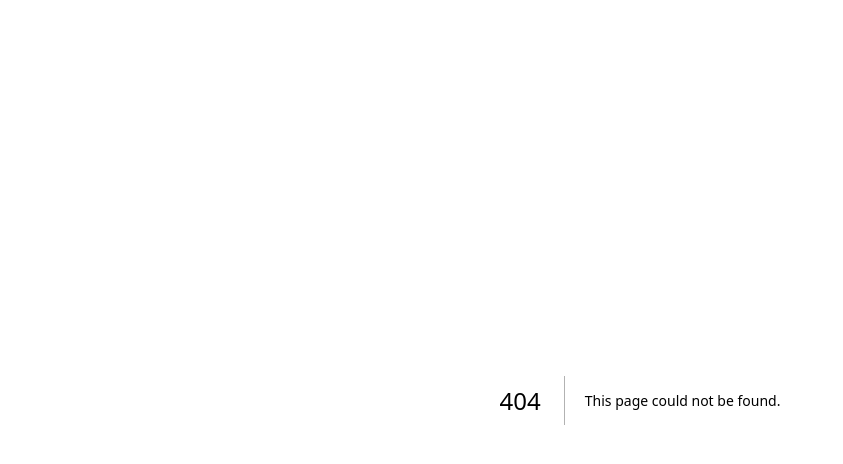
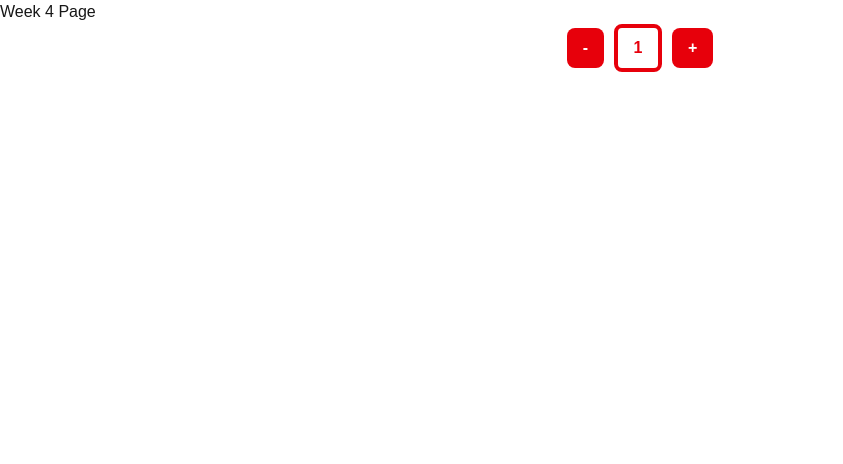
Before and after one commit to MatthewBelsha/cprg306-assignments, a Next.js app: page /week-4 in a window 1280 px wide. Before the commit this address had no page. Shown: the top 464 px of the page, without its empty margins (0-843 px from the left). Built offline with nearby package versions, Linux system fonts and the light colour scheme.

Commit message:
the week 4 js files

```diff
--- /dev/null
+++ b/app/week-4/new-item.js
@@ -0,0 +1,31 @@
+"use client";
+
+import { useState } from "react";
+
+export default function NewItem() {
+
+  const [quantity, setQuantity] = useState(1);
+
+  // Increment function (max 20)
+  const increment = () => {
+    setQuantity((prev) => (prev < 20 ? prev + 1 : prev));
+  };
+
+  // Decrement function (min 1)
+  const decrement = () => {
+    setQuantity((prev) => (prev > 1 ? prev - 1 : prev));
+  };
+
+  return (
+    <div className="flex justify-center">
+      <div style={{ display: 'flex', alignItems: 'center', gap: '10px' }}>
+        <button className="bg-red-600 text-white font-semibold py-2 px-4 rounded-lg hover:bg-red-700 transition" onClick={decrement}>-</button>
+        <span className="w-12 h-12 flex items-center justify-center border-4 border-red-600 rounded-lg font-semibold text-red-600 bg-white">
+            {quantity}
+        </span>
+        <button className="bg-red-600 text-white font-semibold py-2 px-4 rounded-lg hover:bg-red-700 transition" onClick={increment}>+</button>
+      </div>
+    </div>
+
+  );
+}
--- /dev/null
+++ b/app/week-4/page.js
@@ -0,0 +1,10 @@
+import NewItem from "./new-item";
+
+export default function Page() {
+  return (
+    <main>
+      <h1>Week 4 Page</h1>
+      <NewItem />
+    </main>
+  );
+}
```
